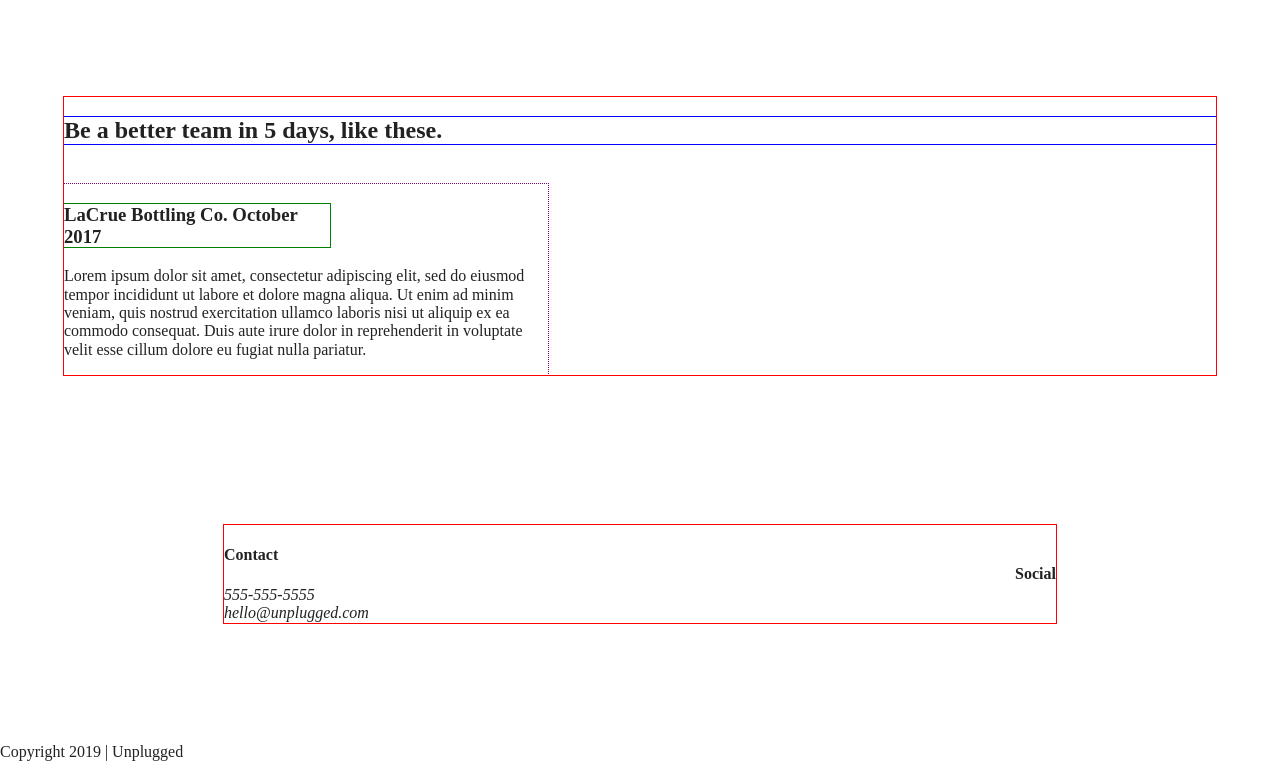
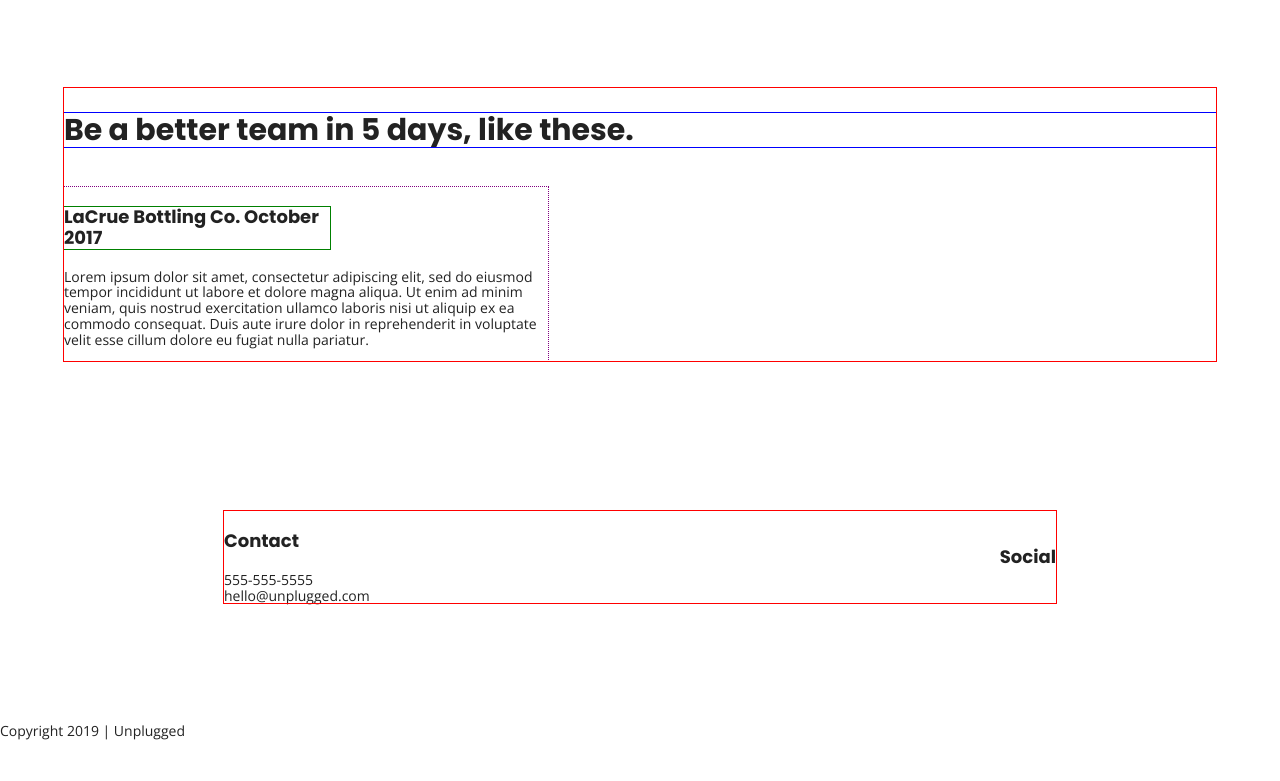
Before and after one commit to Odjre/unplugged, a website built with Parcel: page index.html in a window 1280 px wide. Shown: the part 935-1716 px from the top of the page. After the commit the page ends 1694 px from the top, so only its background shows below. Built offline with nearby package versions, Linux system fonts and the light colour scheme.

Commit message:
commit lesson 11.1

```diff
--- a/about/index.html
+++ b/about/index.html
@@ -20,6 +20,9 @@
   <link rel="stylesheet" href="../css/main.css">
 
   <meta name="theme-color" content="#fafafa">
+
+<!-- Google Fonts -->
+  <link href="https://fonts.googleapis.com/css?family=Open+Sans:400,700|Poppins:500,700" rel="stylesheet">
 </head>
 
 <body>
--- a/css/main.css
+++ b/css/main.css
@@ -89,11 +89,65 @@ textarea {
 
 
 
+/* General Styles */
+
+
+html {
+    font-size: 16px;
+}
+
+body {
+    font-family: 'Open Sans', sans-serif;
+    font-size: 1em;
+    text-align: left;
+}
+
+ul,
+ol {
+    list-style-type: none;
+}
+
+a {
+     color: #e2e3ed;
+     text-decoration: none;
+}
+
+h2 {
+    font-family: 'Poppins', sans-serif;
+    font-size: 1.875em;
+}
+
+h3,
+h4 {
+    font-family: 'Poppins', sans-serif;
+    font-size: 1.125em;
+    margin: 20px 0;
+}
+
+p {
+  font-size: .875em;
+  line-height: 1.125em;
+}
+
+img {
+
+}
+
+figure {
+
+}
+
+address {
+  font-style: normal;
+}
+
+
 .content-wrapper {
   width: 90%;
   margin: 50px 0;
   outline: 1px solid red;
 }
+
 
 /* -------------------- Base Header - Footer Styles -------------------- */
 
--- a/index.html
+++ b/index.html
@@ -20,6 +20,9 @@
   <link rel="stylesheet" href="css/main.css">
 
   <meta name="theme-color" content="#fafafa">
+
+<!-- Google Fonts -->
+  <link href="https://fonts.googleapis.com/css?family=Open+Sans:400,700|Poppins:500,700" rel="stylesheet">
 </head>
 
 <body>
```
Also changed, not shown: faq/index.html (+3 -0 lines).
